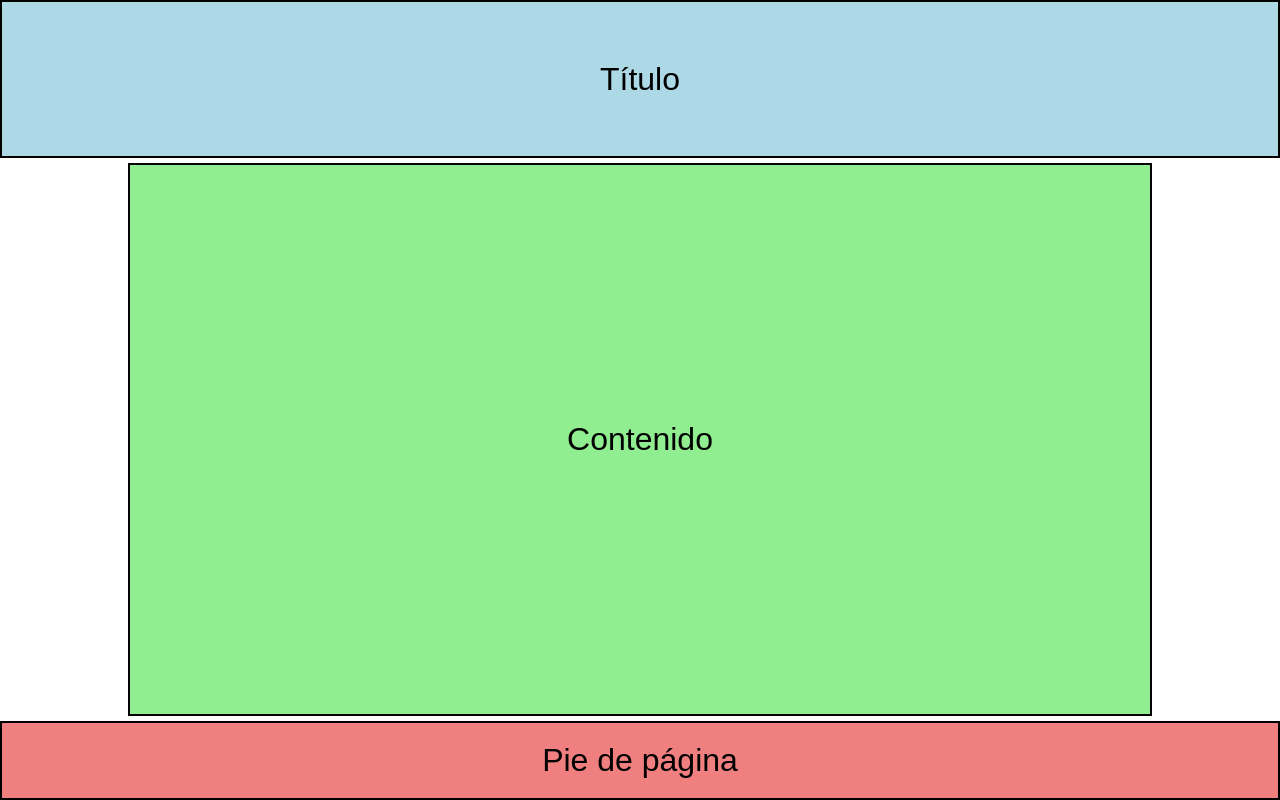
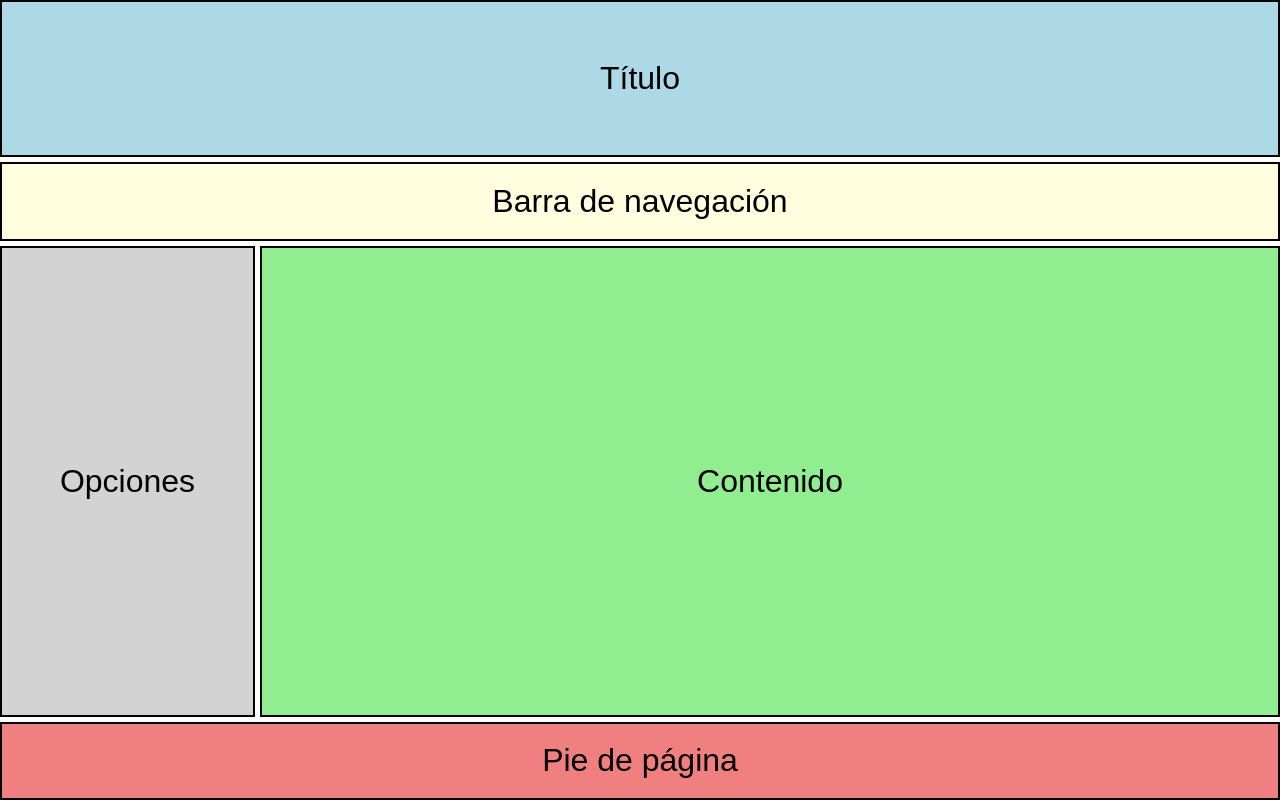
Before and after one commit to jaceituno16/EjerciciosAW, a plain HTML site: page Ejercicio01_Maquetacion/index.html in a window 1280 px wide. Drawn offline with Linux system fonts and the light colour scheme.

Commit message:
Maquetacion 2 y 3

```diff
--- a/Ejercicio01_Maquetacion/estilo1.css
+++ b/Ejercicio01_Maquetacion/estilo1.css
@@ -29,7 +29,7 @@ body {
 .grid {
     display: grid;
     grid-template-areas:
-        "title"
+        "header"
         "main"
         "footer";
     grid-template-columns: 100%;
@@ -39,17 +39,19 @@ body {
     box-sizing: border-box; /* Incluye el padding y border en el tamaño total */
 }
 
-.title {
-    grid-area: title;
+.header {
+    grid-area: header;
     background-color: lightblue;
     border: 2px solid black;
     box-sizing: border-box;
-    width: 100%;
-    height: 100%;
-    font-size: 2rem;
     display: flex;
     align-items: center;
     justify-content: center;
+}
+
+
+.title {
+    font-size: 2rem;
 }
 
 .main {
--- a/Ejercicio01_Maquetacion/estilo2.css
+++ b/Ejercicio01_Maquetacion/estilo2.css
@@ -0,0 +1,93 @@
+body {
+    margin: 0;
+    font-family: Arial, sans-serif;
+}
+
+.grid {
+    display: grid;
+    grid-template-areas:
+        "header header"
+        "options main"
+        "footer footer";
+    grid-template-columns: 20% 80%;
+    grid-template-rows: 20% 70% 10%;
+    gap: 5px;
+    height: calc(100vh - 10px); /* Ajusta la altura total: al 100% de la pantalla le quito los gaps (5px cada uno)*/
+    width: calc(100% - 5px);
+    box-sizing: border-box; /* Incluye el padding y border en el tamaño total */
+}
+
+.header {
+    grid-area: header;
+    background-color: lightblue;
+    border: 2px solid black;
+    box-sizing: border-box;
+    display: flex;
+    align-items: center;
+    justify-content: center;
+}
+
+.main {
+    grid-area: main;
+    background-color: lightgreen;
+    border: 2px solid black;
+    box-sizing: border-box;
+    font-size: 2rem;
+    display: flex;
+    align-items: center;
+    justify-content: center;
+}
+
+.footer {
+    grid-area: footer;
+    background-color: lightcoral;
+    border: 2px solid black;
+    box-sizing: border-box;
+    font-size: 2rem;
+    display: flex;
+    align-items: center;
+    justify-content: center;
+}
+
+.logo{
+    display: none;
+}
+
+.title {
+    font-size: 2rem;
+}
+
+.nav{
+    display: none;
+}
+
+.login{
+    display: none;
+}
+
+.options{
+    grid-area: options;
+    background-color: lightgray;
+    border: 2px solid black;
+    font-size: 2rem;
+    display: flex;
+    align-items: center;
+    justify-content: center;
+    box-sizing: border-box;
+}
+
+.article1{
+    display: none;
+}
+
+.article2{
+    display: none;
+}
+
+.search{
+    display: none;
+}
+
+.news{
+    display: none;
+}
--- a/Ejercicio01_Maquetacion/estilo3.css
+++ b/Ejercicio01_Maquetacion/estilo3.css
@@ -0,0 +1,101 @@
+body {
+    margin: 0;
+    font-family: Arial, sans-serif;
+}
+
+.grid {
+    display: grid;
+    grid-template-areas:
+        "header header"
+        "nav nav"
+        "options main"
+        "footer footer";
+    grid-template-columns: 20% 80%;
+    grid-template-rows: 20% 10% 60% 10%;
+    gap: 5px;
+    height: calc(100vh - 15px); /* Ajusta la altura total: al 100% de la pantalla le quito los gaps (5px cada uno)*/
+    width: calc(100% - 5px);
+    box-sizing: border-box; /* Incluye el padding y border en el tamaño total */
+}
+
+.header {
+    grid-area: header;
+    background-color: lightblue;
+    border: 2px solid black;
+    box-sizing: border-box;
+    display: flex;
+    align-items: center;
+    justify-content: center;
+}
+
+.main {
+    grid-area: main;
+    background-color: lightgreen;
+    border: 2px solid black;
+    box-sizing: border-box;
+    font-size: 2rem;
+    display: flex;
+    align-items: center;
+    justify-content: center;
+}
+
+.footer {
+    grid-area: footer;
+    background-color: lightcoral;
+    border: 2px solid black;
+    box-sizing: border-box;
+    font-size: 2rem;
+    display: flex;
+    align-items: center;
+    justify-content: center;
+}
+
+.logo{
+    display: none;
+}
+
+.title {
+    font-size: 2rem;
+}
+
+.nav{
+    grid-area: nav;
+    background-color: lightyellow;
+    border: 2px solid black;
+    box-sizing: border-box;
+    font-size: 2rem;
+    display: flex;
+    align-items: center;
+    justify-content: center;
+}
+
+.login{
+    display: none;
+}
+
+.options{
+    grid-area: options;
+    background-color: lightgray;
+    border: 2px solid black;
+    font-size: 2rem;
+    display: flex;
+    align-items: center;
+    justify-content: center;
+    box-sizing: border-box;
+}
+
+.article1{
+    display: none;
+}
+
+.article2{
+    display: none;
+}
+
+.search{
+    display: none;
+}
+
+.news{
+    display: none;
+}
--- a/Ejercicio01_Maquetacion/index.html
+++ b/Ejercicio01_Maquetacion/index.html
@@ -3,7 +3,7 @@
 <head>
     <meta charset="UTF-8">
     <title>Maquetacion</title>
-    <link rel="stylesheet" href="estilo1.css">
+    <link rel="stylesheet" href="estilo3.css">
 </head>
 <body>
 
```
